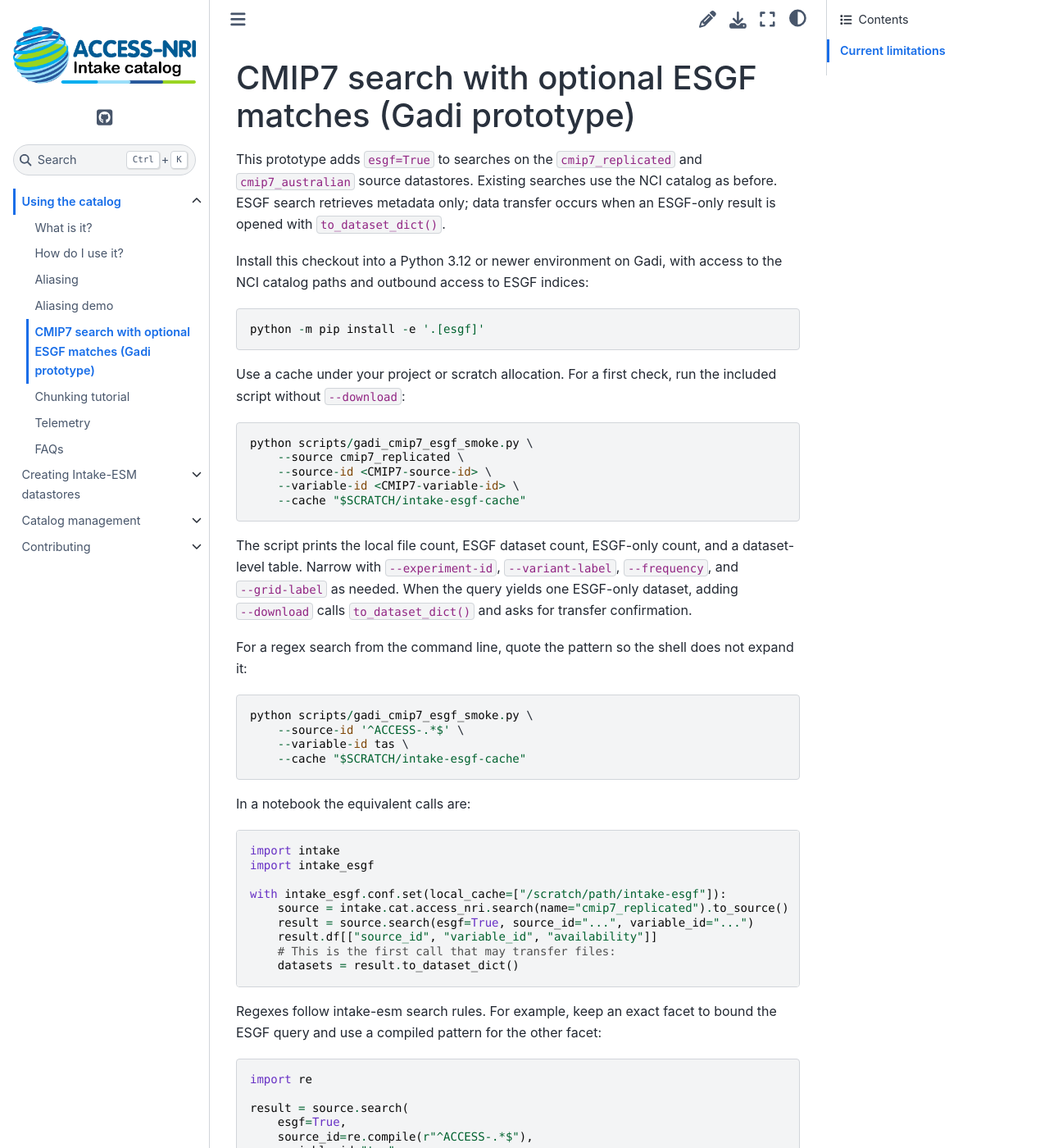
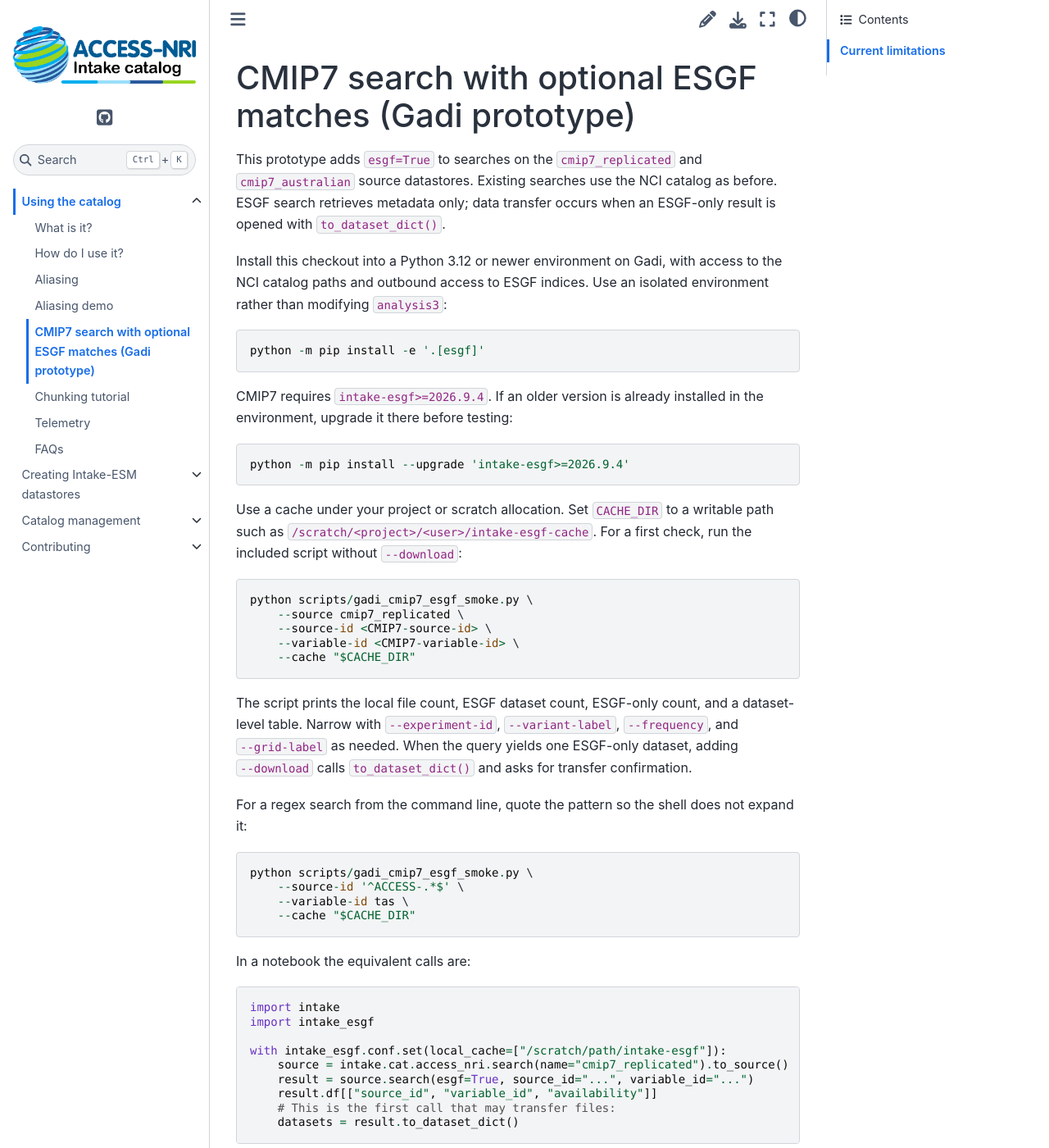
Before and after one commit to ACCESS-NRI/access-nri-intake-catalog, a Sphinx documentation site: the page built from docs/usage/cmip7_esgf.rst, in a window 1280 px wide and 1400 px high. Shown: the whole window at 82% size. Built offline with Sphinx 7.4.7 and the Sphinx Book theme 1.1.4, drawn with Linux system fonts in a browser that asks for light colours; pages that are not in the unit, such as notebooks, are missing from menus; some of the changed text lies outside the part shown.

Commit message:
Fix Gadi CMIP7 ESGF dependency and compiled regex search

```diff
--- a/docs/usage/cmip7_esgf.rst
+++ b/docs/usage/cmip7_esgf.rst
@@ -7,18 +7,25 @@
 ESGF-only result is opened with ``to_dataset_dict()``.
 
 Install this checkout into a Python 3.12 or newer environment on Gadi, with
-access to the NCI catalog paths and outbound access to ESGF indices::
+access to the NCI catalog paths and outbound access to ESGF indices. Use an
+isolated environment rather than modifying ``analysis3``::
 
    python -m pip install -e '.[esgf]'
 
-Use a cache under your project or scratch allocation. For a first check, run
-the included script without ``--download``::
+CMIP7 requires ``intake-esgf>=2026.9.4``. If an older version is already
+installed in the environment, upgrade it there before testing::
+
+   python -m pip install --upgrade 'intake-esgf>=2026.9.4'
+
+Use a cache under your project or scratch allocation. Set ``CACHE_DIR`` to a
+writable path such as ``/scratch/<project>/<user>/intake-esgf-cache``. For a
+first check, run the included script without ``--download``::
 
    python scripts/gadi_cmip7_esgf_smoke.py \
        --source cmip7_replicated \
        --source-id <CMIP7-source-id> \
        --variable-id <CMIP7-variable-id> \
-       --cache "$SCRATCH/intake-esgf-cache"
+       --cache "$CACHE_DIR"
 
 The script prints the local file count, ESGF dataset count, ESGF-only count,
 and a dataset-level table. Narrow with ``--experiment-id``,
@@ -32,7 +39,7 @@
    python scripts/gadi_cmip7_esgf_smoke.py \
        --source-id '^ACCESS-.*$' \
        --variable-id tas \
-       --cache "$SCRATCH/intake-esgf-cache"
+       --cache "$CACHE_DIR"
 
 In a notebook the equivalent calls are::
 
@@ -95,5 +102,6 @@
 * This searches one CMIP7 NCI source at a time; it does not reconcile the
   replicated and Australian source entries with one another.
 * Network availability, cache permissions, data volume, and transfer speed
-  depend on the Gadi environment and chosen ESGF index. They require a live
-  Gadi test.
+  depend on the Gadi environment and chosen ESGF index. A live Gadi test on
+  26 October 2026 fetched an ESGF-only 467,541-byte CMIP7 ``orog`` file into
+  a scratch cache and opened it through ``to_dataset_dict()``.
--- a/pyproject.toml
+++ b/pyproject.toml
@@ -36,7 +36,7 @@
 ]
 
 [project.optional-dependencies]
-esgf = ["intake-esgf"]
+esgf = ["intake-esgf>=2026.9.4"]
 test = ["pytest", "tox"]
 e2e = ["pytest", "pytest-ordering"]
 
```
Also changed, not shown: 2 other files.
